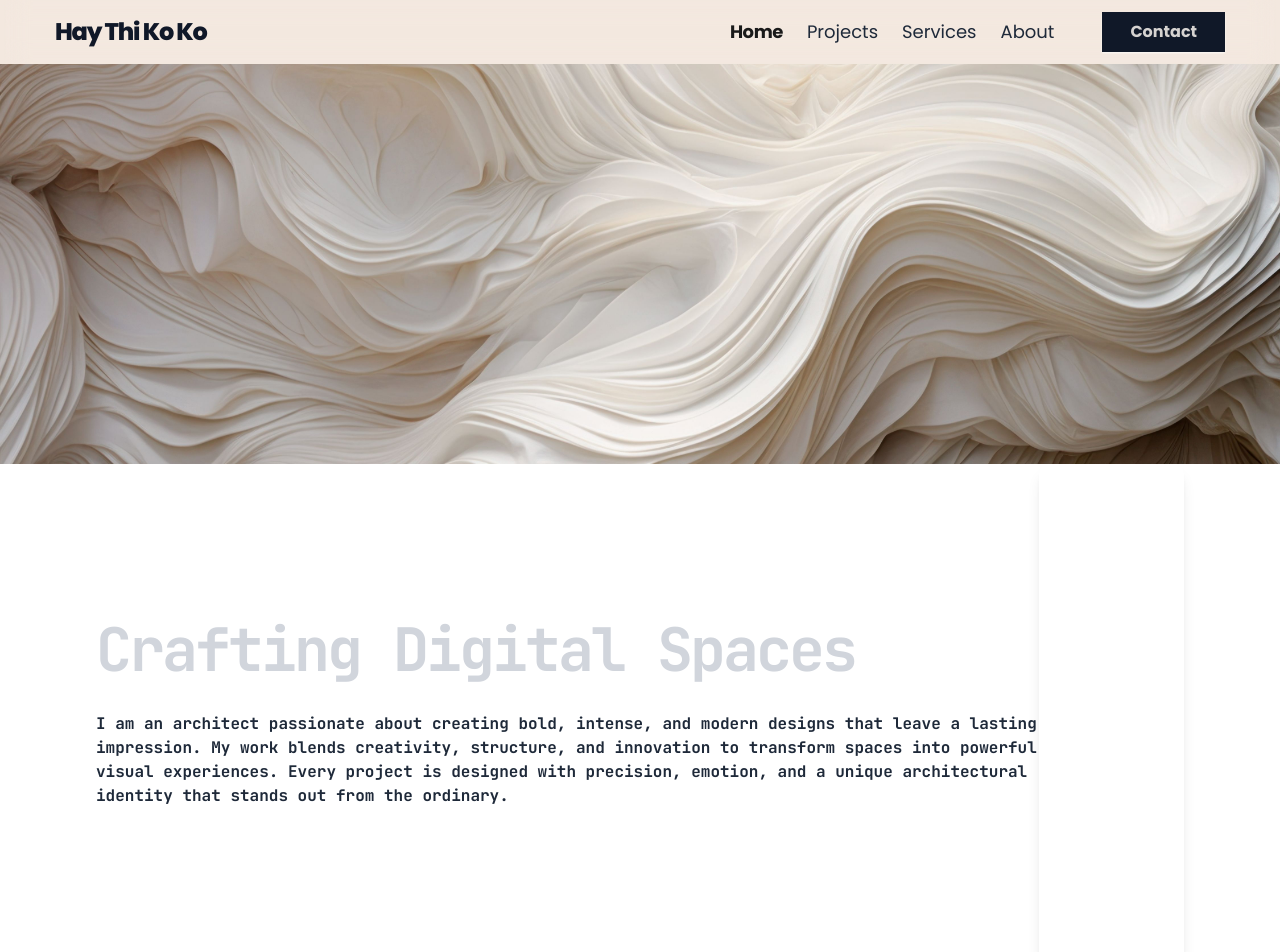
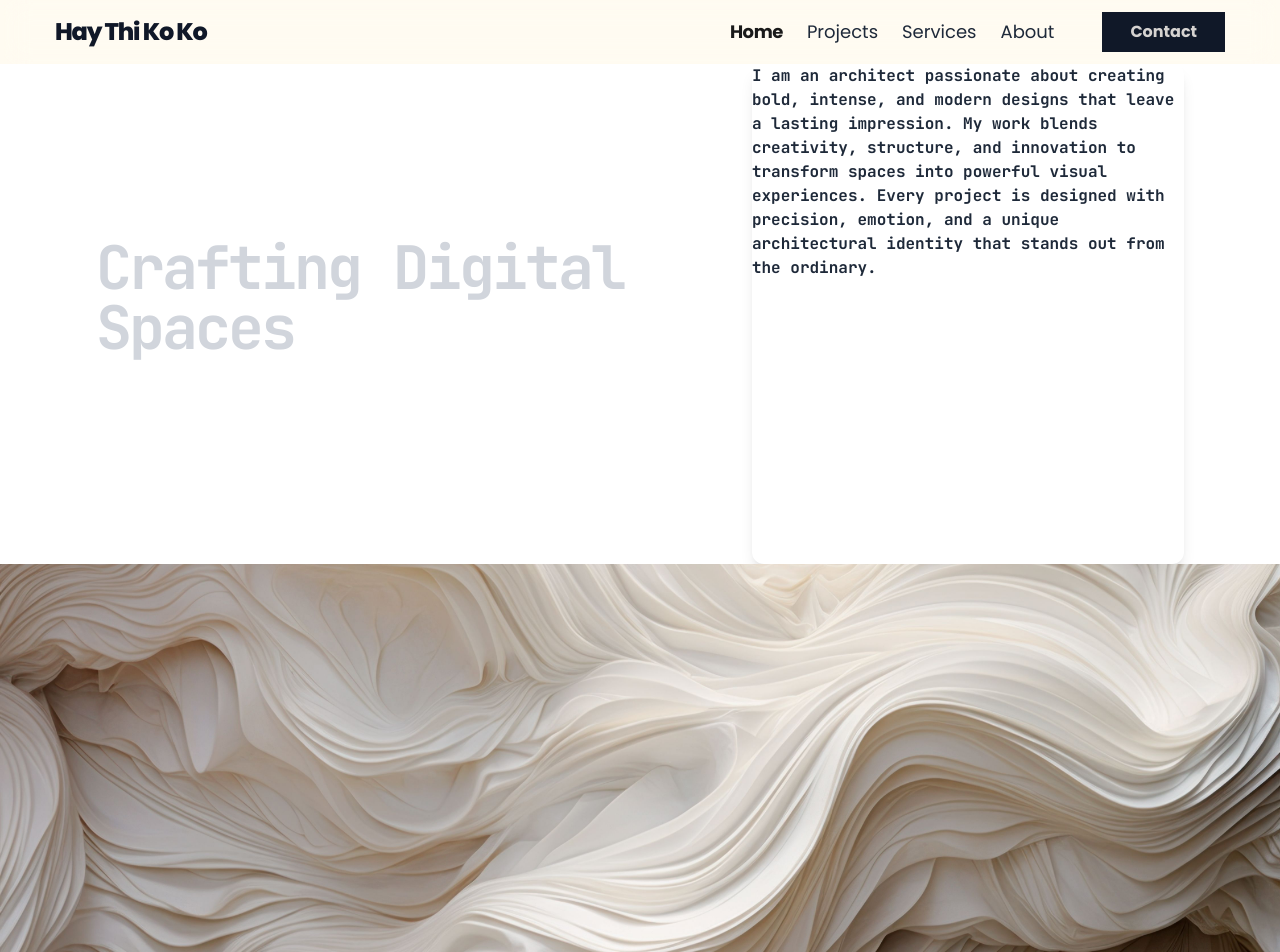
Before and after one commit to kyawzawlwin1/haythikokopage, a React (Vite) app: page / in a window 1280 px wide. Shown: the top 952 px of the page. Built offline with nearby package versions, Linux system fonts and the light colour scheme.

Commit message:
feat:adjusting layers

```diff
--- a/src/components/Header.jsx
+++ b/src/components/Header.jsx
@@ -2,7 +2,7 @@ import { Link } from "wouter";
 
 const Header = () => {
   return (
-    <header className="font-poppins Mono sticky top-0 z-50 bg-soft-coffee w-full deep-black mx-auto">
+    <header className="font-poppins Mono sticky top-0 z-50 bg-[#FFFBF1] w-full deep-black mx-auto">
       {/* bg-white/10 backdrop-blur-md: mirror effect */}
       <div className="mx-auto px-1 w-full">
         {" "}
@@ -61,7 +61,7 @@ const Header = () => {
   bg-gray-900 backdrop-blur-lg
   text-stone-300 font-bold px-7 py-2
 
-  drop-shadow-[0_1px_1px_rgba(255,255,255,0.8)]
+
   transition-all duration-300
  hover:bg-stone-900
   hover:border-black/20
--- a/src/features/static/components/HeroSection.jsx
+++ b/src/features/static/components/HeroSection.jsx
@@ -5,17 +5,20 @@ const HeroSection = () => {
   return (
     /* flex-1 take the space between header and footer */
     <section className="min-h-screen">
-      <div
-        className="w-full h-[400px] bg-cover bg-center bg-no-repeat relative"
-        style={{ backgroundImage: `url(${HeroBg})` }}
-      ></div>
       <div className=" text-white flex flex-row items-center w-full px-12 md:px-24 justify-between bg-cover bg-no-repeat">
         {/* word box */}
         <div className="">
           <h1 className="font-Poppins text-6xl font-bold tracking-tighter text-gray-300 mb-8">
             Crafting Digital Spaces
           </h1>
-          <p className="font-bold text-gray-800">
+
+        </div>
+
+        {/* another paragraph */}
+        <div
+          className="w-64 h-64 rounded-xl w-96 h-96 md:w-[500px] md:h-[500px] shadow-lg bg-cover bg-center bg-no-repeat"
+          // style={{ backgroundImage: `url(${heroBg})` }}
+        ><p className="font-bold text-gray-800">
             I am an architect passionate about creating bold, intense, and
             modern designs that leave a lasting impression. My work blends
             creativity, structure, and innovation to transform spaces into
@@ -23,16 +26,13 @@ const HeroSection = () => {
             precision, emotion, and a unique architectural identity that stands
             out from the ordinary.
           </p>
-        </div>
-
-        {/* another paragraph */}
-        <div
-          className="w-64 h-64 rounded-xl w-96 h-96 md:w-[500px] md:h-[500px] shadow-lg bg-cover bg-center bg-no-repeat"
-          // style={{ backgroundImage: `url(${heroBg})` }}
-        >
           <p className="text-gray-900"></p>
         </div>
       </div>
+      <div
+        className="w-full h-[400px] bg-cover bg-center bg-no-repeat relative"
+        style={{ backgroundImage: `url(${HeroBg})` }}
+      > </div>
     </section>
   );
 };
```
